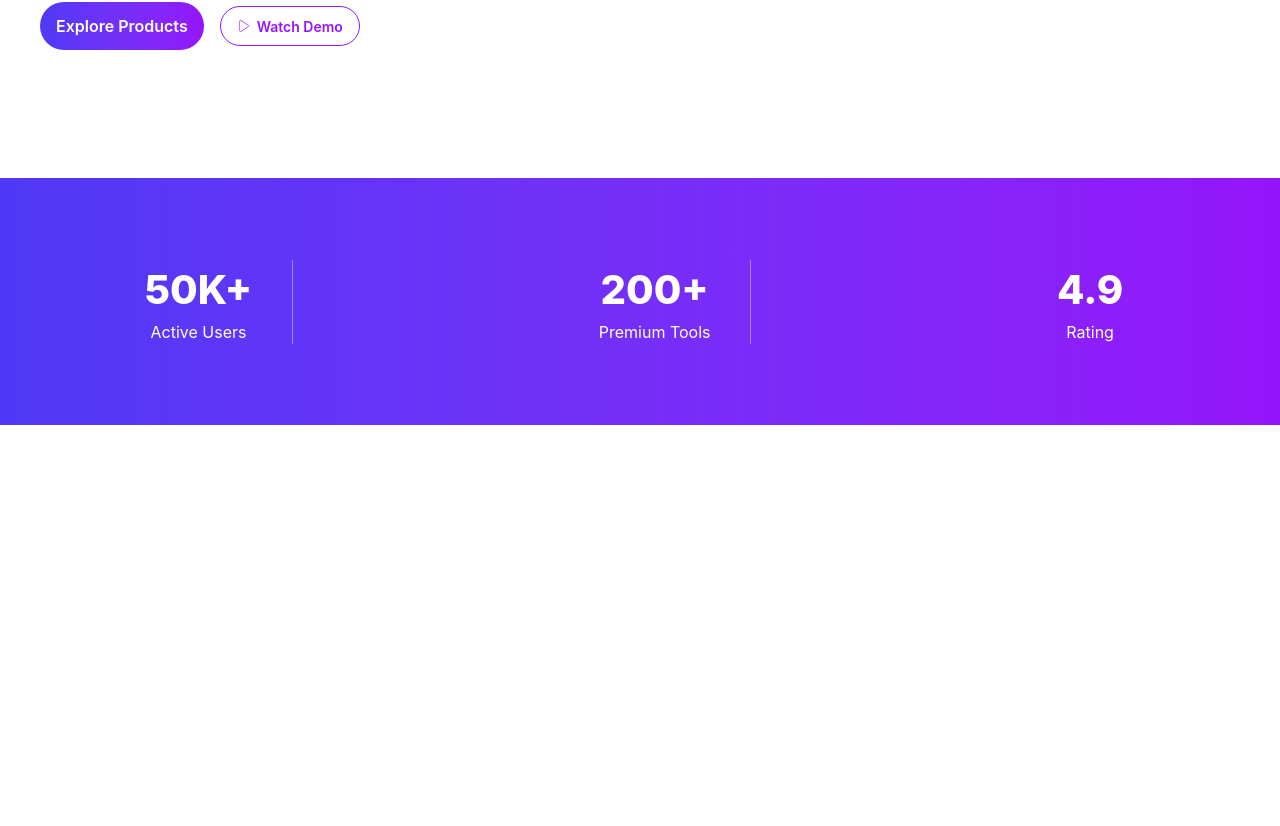
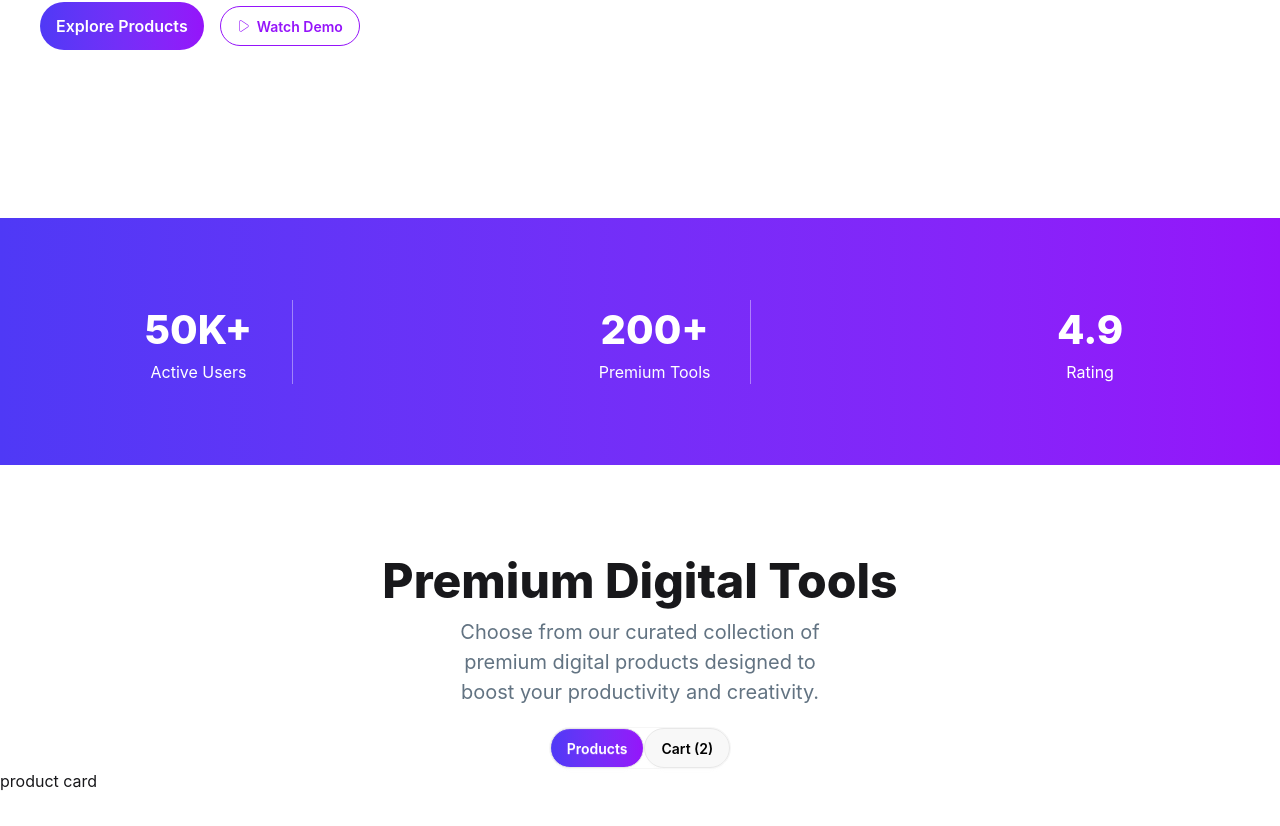
Before and after one commit to abdul-korim-web/disitools, a React (Vite) app: page / in a window 1280 px wide. Shown: the part 762-1588 px from the top of the page. Before the commit the page ends 1187 px from the top, so only its background shows below. Built offline with nearby package versions, Linux system fonts and the light colour scheme.

Commit message:
Tools section added

```diff
--- a/src/Components/Calculate.jsx
+++ b/src/Components/Calculate.jsx
@@ -3,7 +3,7 @@ import React from "react";
 const Calculate = () => {
   return (
     <>
-      <div className="flex flex-wrap justify-around space-x-4  min-h-[100px] md:min-h-[247px]  bg-gradient-to-r from-[#4F39F6] to-[#9514FA] items-center ">
+      <div className="flex flex-wrap justify-around space-x-4  min-h-[100px] md:min-h-[247px]  bg-gradient-to-r from-[#4F39F6] to-[#9514FA] items-center mt-10">
         <div  className="flex flex-col items-center pr-3 md:pr-10 border-r-1 border-white/40">
             <h2 className="text-white text-[40px] font-[800]">50K+</h2>
             <p className="text-white text-[16px] ">Active Users</p>
--- /dev/null
+++ b/src/Components/Cart.jsx
@@ -0,0 +1,11 @@
+import React from 'react';
+
+const Cart = () => {
+    return (
+        <div>
+            cart
+        </div>
+    );
+}
+
+export default Cart;
--- /dev/null
+++ b/src/Components/ProductCard.jsx
@@ -0,0 +1,11 @@
+import React from 'react';
+
+const ProductCard = () => {
+    return (
+        <div>
+            product card
+        </div>
+    );
+}
+
+export default ProductCard;
--- /dev/null
+++ b/src/Components/Tools.jsx
@@ -0,0 +1,41 @@
+import React, { useState } from "react";
+import Cart from './Cart';
+import ProductCard from './ProductCard';
+
+const Tools = () => {
+  const [selsctedButton, setSelectedButton] = useState("product");
+  return (
+    <>
+      <div className="my-10 md:my-20">
+        <div className=" flex flex-col justify-center items-center ">
+          <h2 className="text-[30px] font-[800] md:text-[48px] ">
+            Premium Digital Tools
+          </h2>
+        </div>
+        <p className="w-[70%] mx-auto text-[16px] text-[#627382] md:w-[30%]  text-center md:text-[20px]">
+          Choose from our curated collection of premium digital products
+          designed to boost your productivity and creativity.
+        </p>
+        <div className="flex justify-center items-center mt-5 ">
+          <div className="border rounded-[1000px] border-[#F6F6F6] flex  ">
+            <button
+              onClick={() => setSelectedButton("product")}
+              className={`btn py-3   font-semibold rounded-full ${selsctedButton == "product" ? "bg-gradient-to-r from-[#4F39F6] to-[#9514FA] text-white" : "text-black"}`}
+            >
+              Products
+            </button>
+            <button
+              onClick={() => setSelectedButton("cart")}
+              className={`btn py-3   font-semibold rounded-full ${selsctedButton == "cart" ? "bg-gradient-to-r from-[#4F39F6] to-[#9514FA] text-white" : "text-black"}`}
+            >
+              Cart (2)
+            </button>
+          </div>
+        </div>
+        {selsctedButton =="cart"? (<Cart/>) :(<ProductCard/>)}
+      </div>
+    </>
+  );
+};
+
+export default Tools;
--- a/src/HomeLayout/HomeLayout.jsx
+++ b/src/HomeLayout/HomeLayout.jsx
@@ -1,12 +1,14 @@
 import React from 'react';
 import Hero from '../Components/Hero';
 import Calculate from '../Components/Calculate';
+import Tools from '../Components/Tools';
 
 const HomeLayout = () => {
     return (
         <div>
             <Hero/>
             <Calculate/>
+            <Tools/>
         </div>
     );
 }
```
